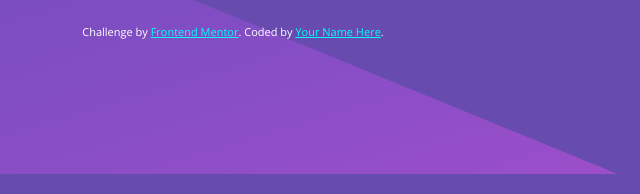
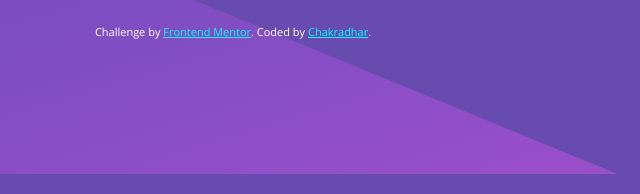
Before and after one commit to chakradhar32/huddle-landing-page-with-single-introductory-section-master, a plain HTML site: page index.html in a window 1280 px wide. Shown: the part 603-797 px from the top of the page, 407-1047 px from the left. Drawn offline with nearby package versions, Linux system fonts and the light colour scheme; a web font is replaced by a local one.

Commit message:
update name in footer

```diff
--- a/index.html
+++ b/index.html
@@ -53,7 +53,7 @@
   <footer>
     <p class="attribution">
       Challenge by <a href="https://www.frontendmentor.io?ref=challenge" target="_blank">Frontend Mentor</a>.
-      Coded by <a href="#">Your Name Here</a>.
+      Coded by <a href="#">Chakradhar</a>.
     </p>
   </footer>
   <script src="https://kit.fontawesome.com/a9caa2cdf1.js" crossorigin="anonymous"></script>
```
